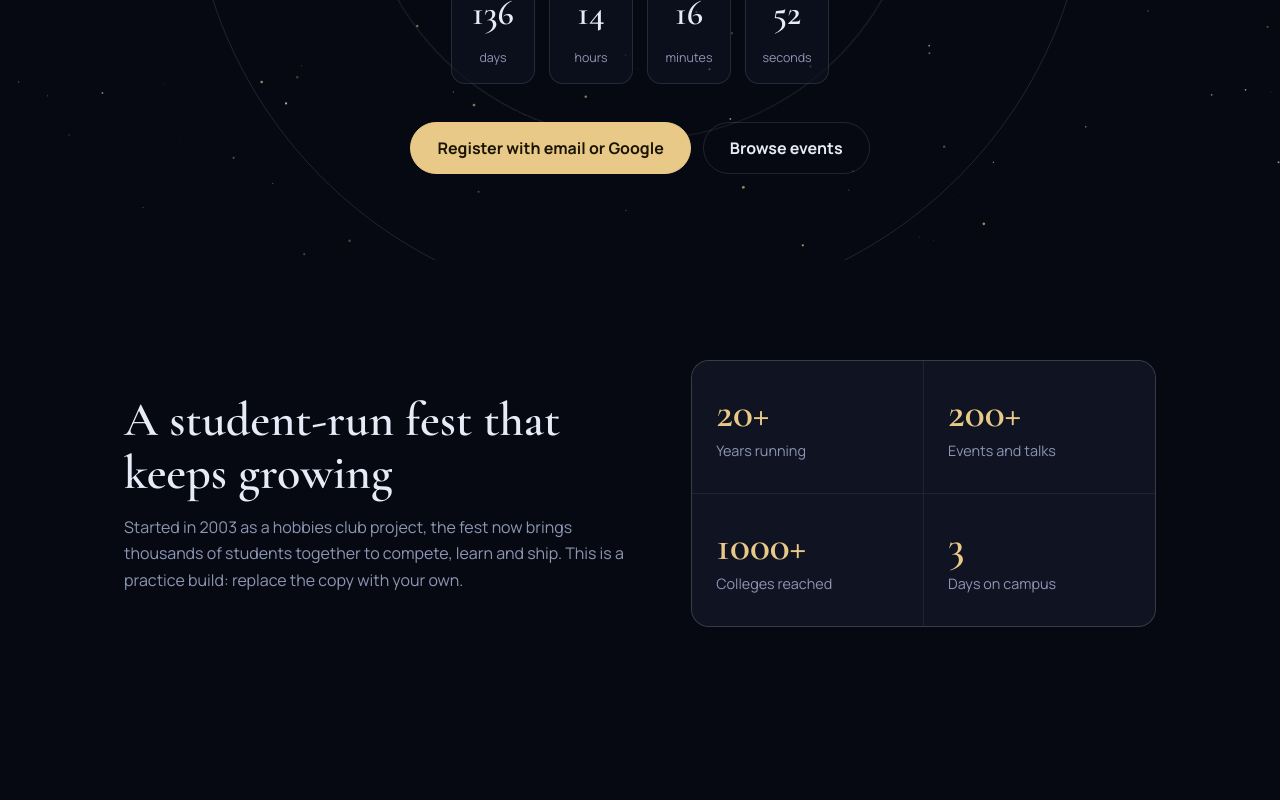
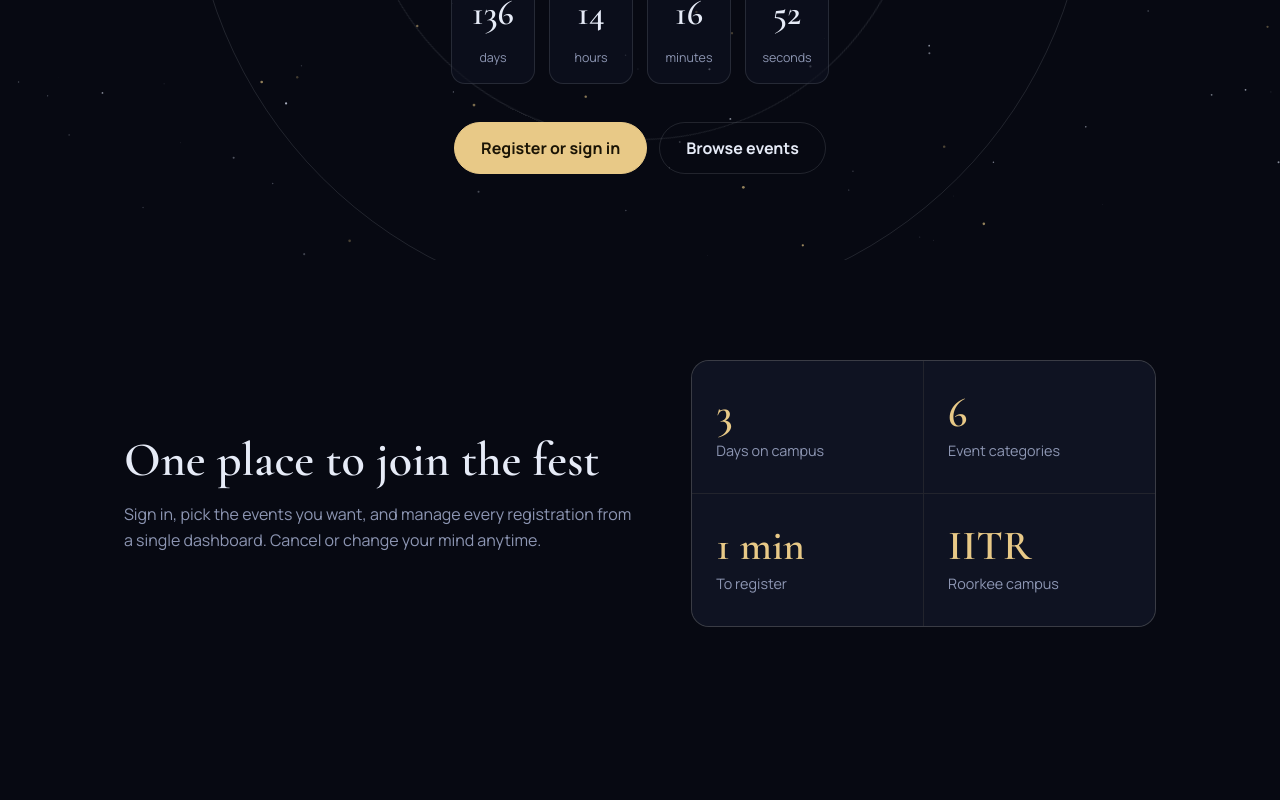
Before and after one commit to anshsingh3221-sudo/cognizance-site, a Next.js app: page / in a window 1280 px wide. Shown: the part 540-1340 px from the top of the page. Built offline with nearby package versions, Linux system fonts and the light colour scheme; no server answers.

Commit message:
Polish home page and remove placeholder copy

```diff
--- a/app/globals.css
+++ b/app/globals.css
@@ -109,3 +109,7 @@ input:focus{border-color:var(--gold);outline:none}
 .avatar { width: 56px; height: 56px; border-radius: 50%; object-fit: cover; flex-shrink: 0; }
 .avatar.initial { display: flex; align-items: center; justify-content: center; font-size: 1.5rem; font-weight: 700; background: #e5e7eb; color: #111; }
 button:disabled { opacity: 0.6; cursor: not-allowed; }
+html { scroll-behavior: smooth; }
+.finalcta { text-align: center; padding: 64px 0; }
+.finalcta .btn { margin-top: 16px; display: inline-block; }
+@media (prefers-reduced-motion: reduce) { html { scroll-behavior: auto; } }
--- a/app/page.js
+++ b/app/page.js
@@ -23,7 +23,12 @@ function useCountdown(date) {
 
 export default function Home() {
   const t = useCountdown(FEST_DATE);
-  const units = t ? [[t.days, 'days'], [t.h, 'hours'], [t.m, 'minutes'], [t.s, 'seconds']] : [];
+  const units = [
+    [t ? pad(t.days) : '--', 'days'],
+    [t ? pad(t.h) : '--', 'hours'],
+    [t ? pad(t.m) : '--', 'minutes'],
+    [t ? pad(t.s) : '--', 'seconds'],
+  ];
 
   return (
     <>
@@ -36,10 +41,10 @@ export default function Home() {
           <h1>Where ideas<br />leave orbit</h1>
           <p className="sub">Three days of competitions, workshops and talks, run by students for anyone who likes building things.</p>
           <div className="count">
-            {units.map(([v, l]) => <div key={l}><b>{pad(v)}</b><small>{l}</small></div>)}
+            {units.map(([v, l]) => <div key={l}><b>{v}</b><small>{l}</small></div>)}
           </div>
           <div className="cta">
-            <Link className="btn" href="/login">Register with email or Google</Link>
+            <Link className="btn" href="/login">Register or sign in</Link>
             <a className="btn ghost" href="#events">Browse events</a>
           </div>
         </div>
@@ -48,14 +53,14 @@ export default function Home() {
       <section id="about">
         <div className="wrap about">
           <div>
-            <h2>A student-run fest that keeps growing</h2>
-            <p className="lead">Started in 2003 as a hobbies club project, the fest now brings thousands of students together to compete, learn and ship. This is a practice build: replace the copy with your own.</p>
+            <h2>One place to join the fest</h2>
+            <p className="lead">Sign in, pick the events you want, and manage every registration from a single dashboard. Cancel or change your mind anytime.</p>
           </div>
           <div className="stats">
-            <div><b>20+</b><span>Years running</span></div>
-            <div><b>200+</b><span>Events and talks</span></div>
-            <div><b>1000+</b><span>Colleges reached</span></div>
             <div><b>3</b><span>Days on campus</span></div>
+            <div><b>{EVENTS.length}</b><span>Event categories</span></div>
+            <div><b>1 min</b><span>To register</span></div>
+            <div><b>IITR</b><span>Roorkee campus</span></div>
           </div>
         </div>
       </section>
@@ -96,10 +101,18 @@ export default function Home() {
         </div>
       </section>
 
+      <section id="join">
+        <div className="wrap finalcta">
+          <h2>Ready to take off?</h2>
+          <p className="lead">Create your account and lock in your events.</p>
+          <Link className="btn" href="/login">Get started</Link>
+        </div>
+      </section>
+
       <footer>
         <div className="wrap foot">
           <span>Cognizance practice site. Not the official website.</span>
-          <span>Next.js and Supabase</span>
+          <span>Built with Next.js and Supabase</span>
         </div>
       </footer>
     </>
```
